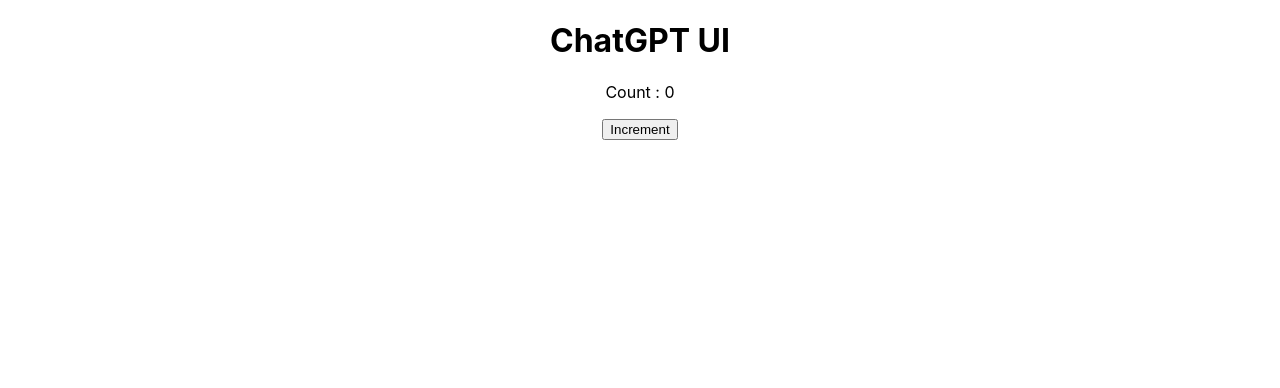
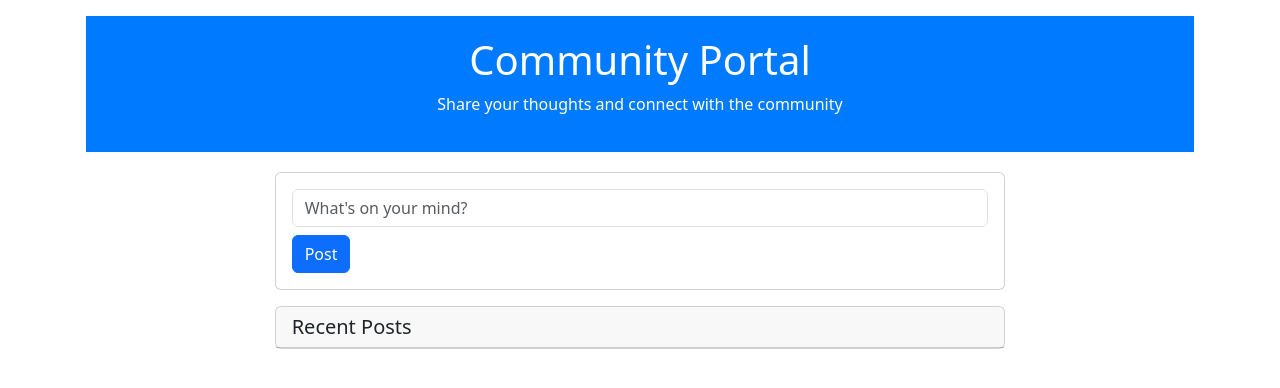
Before and after one commit to talhajamal197/React2024_CommunityChatDemoApp, a React (Create React App) app: page / in a window 1280 px wide. Shown: the top 388 px of the page. Built offline with nearby package versions, Linux system fonts and the light colour scheme.

Commit message:
community app

```diff
--- a/src/App.js
+++ b/src/App.js
@@ -1,17 +1,38 @@
-import logo from './logo.svg';
-import './App.css';
-import ChatWindow from './ChatWindow';
-import { useState } from 'react';
+import { PostProvider } from './components/PostContext/PostContext';
+import {PostForm} from './components/PostForm/PostForm'
+import {PostList} from './components/PostList/PostList'
+import 'bootstrap/dist/css/bootstrap.min.css';
+import Container from 'react-bootstrap/Container';
+import Row from 'react-bootstrap/Row';
+import Col from 'react-bootstrap/Col';
+import 'bootstrap/dist/css/bootstrap.min.css';
+import styled from 'styled-components';
 
+const Header = styled.div`
+  background-color: #007bff;
+  color: white;
+  padding: 20px 0;
+  text-align: center;
+  margin-bottom: 20px;
+`;
 
-function App() {
-
+const App = () => {
   return (
-    <div className="App">
-      <h1>ChatGPT UI</h1>
-      <ChatWindow/>
-   </div>
+    <PostProvider>
+      <Container className="p-3">
+        <Header>
+          <h1>Community Portal</h1>
+          <p>Share your thoughts and connect with the community</p>
+        </Header>
+        <Row>
+          <Col md={{ span: 8, offset: 2 }}>
+            <PostForm />
+            <PostList />
+          </Col>
+        </Row>
+      </Container>
+    </PostProvider>
   );
-}
+};
 
 export default App;
--- /dev/null
+++ b/src/components/PostContext/PostContext.js
@@ -0,0 +1,18 @@
+import React, { createContext, useState } from 'react';
+
+const PostContext = createContext();
+
+const PostProvider = ({ children }) => {
+  const [posts, setPosts] = useState([]);
+
+  const addPost = (post) => {
+    setPosts([...posts, post]);
+  };
+
+  return (
+    <PostContext.Provider value={{ posts, addPost }}>
+      {children}
+    </PostContext.Provider>
+  );
+};
+export { PostContext, PostProvider };
--- /dev/null
+++ b/src/components/PostContext/index.js
@@ -0,0 +1,2 @@
+export * from './PostContext';
+export { default } from './PostContext';
--- /dev/null
+++ b/src/components/PostForm/PostForm.js
@@ -0,0 +1,43 @@
+import React, { useState, useContext, useRef } from 'react';
+import { PostContext } from '../PostContext/PostContext';
+import Form from 'react-bootstrap/Form';
+import Button from 'react-bootstrap/Button';
+import Card from 'react-bootstrap/Card';
+import 'bootstrap/dist/css/bootstrap.min.css';
+
+const PostForm = () => {
+  const [content, setContent] = useState('');
+  const { addPost } = useContext(PostContext);
+  const inputRef = useRef(null);
+
+  const handleSubmit = (e) => {
+    e.preventDefault();
+    if (content.trim()) {
+      addPost({ content, id: Date.now() });
+      setContent('');
+      inputRef.current.focus();
+    }
+  };
+
+  return (
+    <Card className="mb-3">
+      <Card.Body>
+        <Form onSubmit={handleSubmit}>
+          <Form.Group>
+            <Form.Control
+              ref={inputRef}
+              type="text"
+              value={content}
+              onChange={(e) => setContent(e.target.value)}
+              placeholder="What's on your mind?"
+              className="mb-2"
+            />
+          </Form.Group>
+          <Button type="submit" variant="primary">Post</Button>
+        </Form>
+      </Card.Body>
+    </Card>
+  );
+};
+
+export { PostForm};
--- /dev/null
+++ b/src/components/PostForm/index.js
@@ -0,0 +1,2 @@
+export * from './PostForm';
+export { default } from './PostForm';
--- /dev/null
+++ b/src/components/PostList/PostList.js
@@ -0,0 +1,21 @@
+import React, { useContext } from 'react';
+import { PostContext } from '../PostContext/PostContext';
+import ListGroup from 'react-bootstrap/ListGroup';
+import Card from 'react-bootstrap/Card';
+import 'bootstrap/dist/css/bootstrap.min.css';
+
+const PostList = () => {
+  const { posts } = useContext(PostContext);
+
+  return (
+    <Card>
+      <Card.Header as="h5">Recent Posts</Card.Header>
+      <ListGroup variant="flush">
+        {posts.map((post) => (
+          <ListGroup.Item key={post.id}>{post.content}</ListGroup.Item>
+        ))}
+      </ListGroup>
+    </Card>
+  );
+};
+export {PostList};
--- /dev/null
+++ b/src/components/PostList/index.js
@@ -0,0 +1,2 @@
+export * from './PostList';
+export { default } from './PostList';
--- a/src/index.js
+++ b/src/index.js
@@ -1,13 +1,14 @@
-import React,{ useState } from 'react';
+import React from 'react';
 import ReactDOM from 'react-dom/client';
 import './index.css';
 import App from './App';
 import reportWebVitals from './reportWebVitals';
+import 'bootstrap/dist/css/bootstrap.min.css';
 
 const root = ReactDOM.createRoot(document.getElementById('root'));
 root.render(
   <React.StrictMode>
-    <App></App>
+    <App />
   </React.StrictMode>
 );
 
```
Also changed, not shown: src/index.css (+2 -5 lines).
